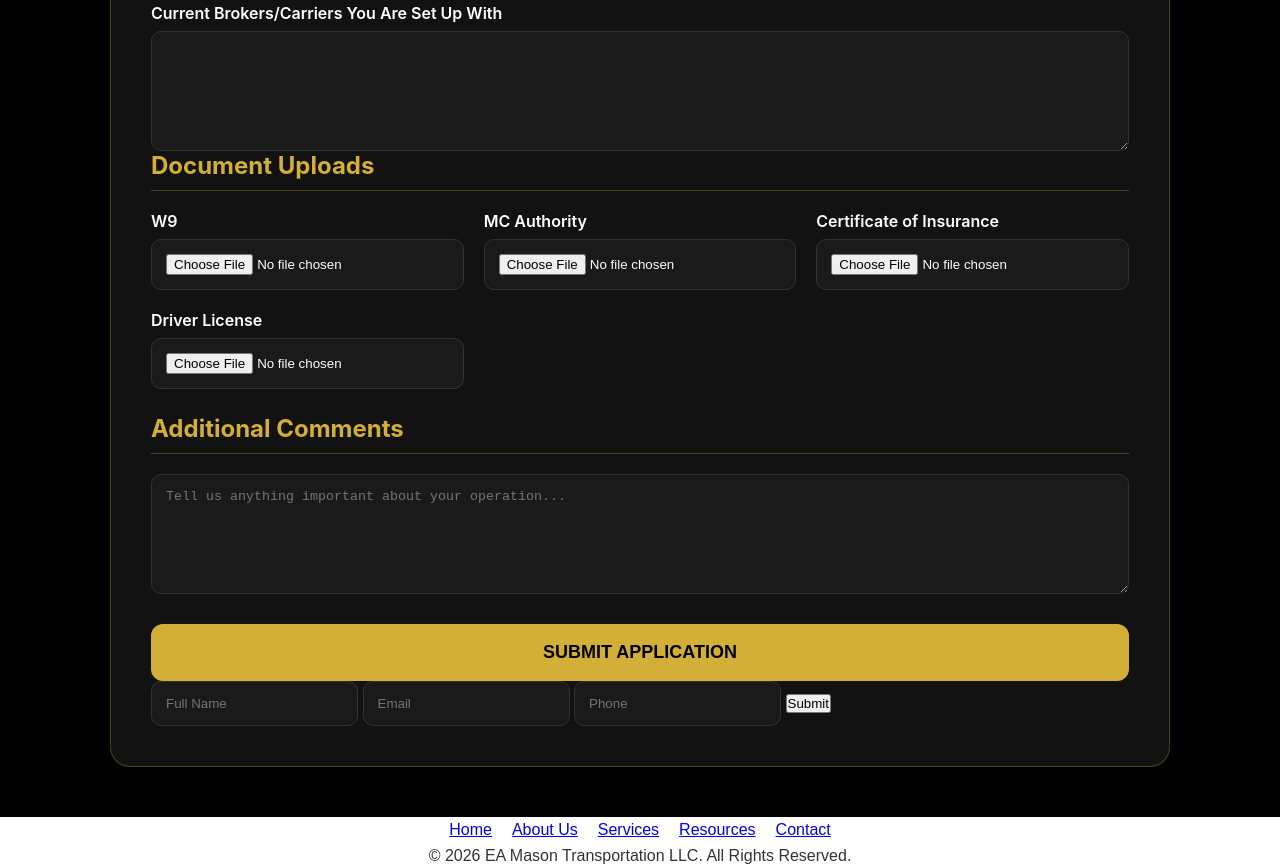
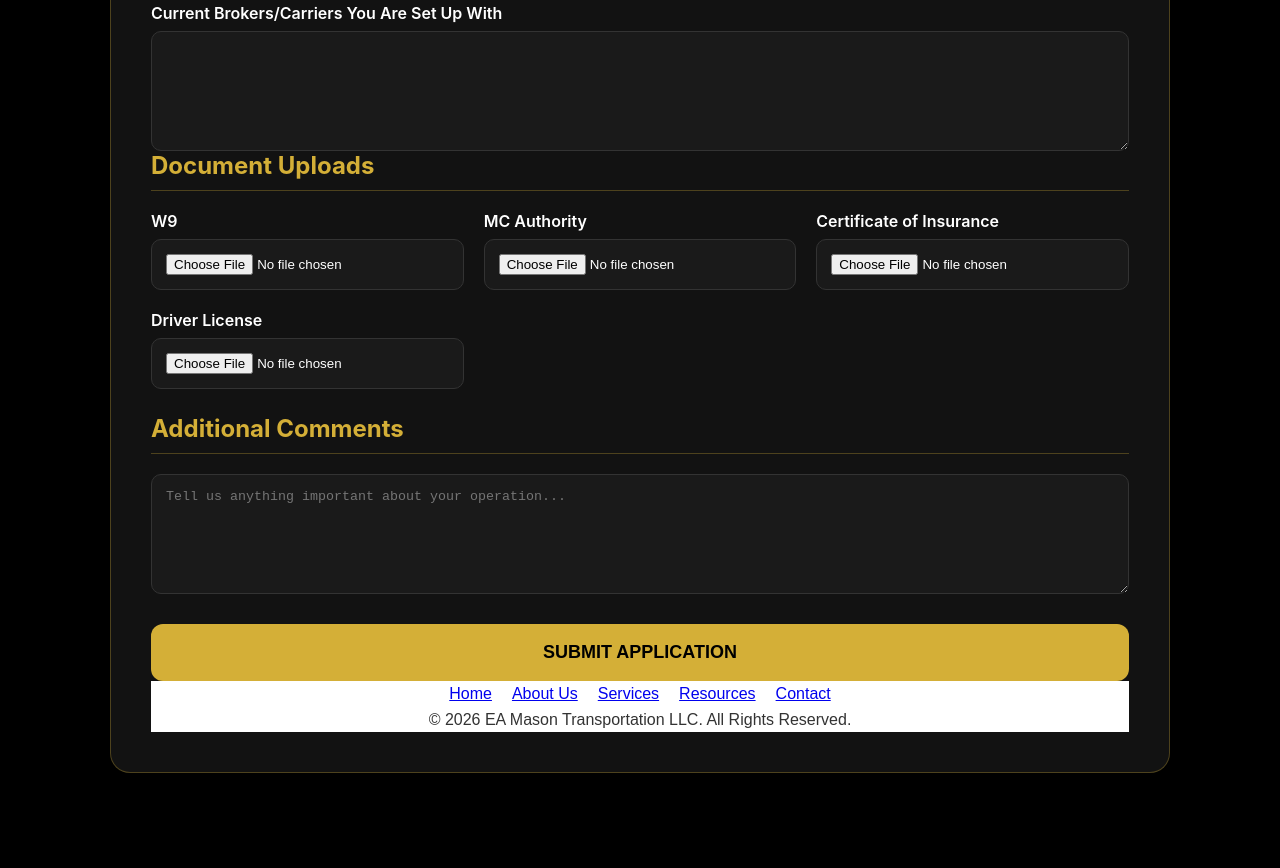
Before and after one commit to jarretnc-cloud/eamasontransportation, a plain HTML site: page apply.html in a window 1280 px wide. Shown: the part 1850-2718 px from the top of the page. After the commit the page ends 2673 px from the top, so only its background shows below. Drawn offline with Linux system fonts and the light colour scheme.

Commit message:
removed extra name

```diff
--- a/apply.html
+++ b/apply.html
@@ -362,36 +362,7 @@ placeholder="Tell us anything important about your operation..."></textarea>
 SUBMIT APPLICATION
 </button>
 
-<form id="applicationForm">
 
-  <input
-      type="text"
-      id="fullName"
-      placeholder="Full Name"
-      required>
-
-  <input
-      type="email"
-      id="email"
-      placeholder="Email"
-      required>
-
-  <input
-      type="tel"
-      id="phone"
-      placeholder="Phone"
-      required>
-
-  <button type="submit">
-      Submit
-  </button>
-
-</form>
-
-</div>
-</form>
-
-</div>
 
 <footer>
     <div class="footer-links">
```
